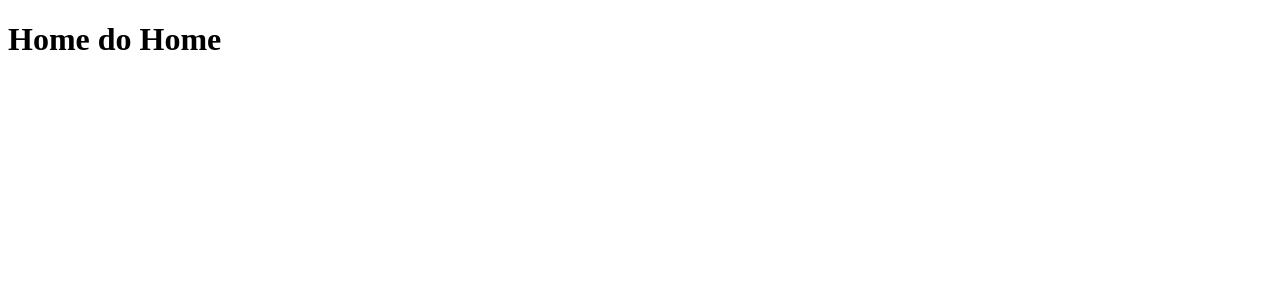
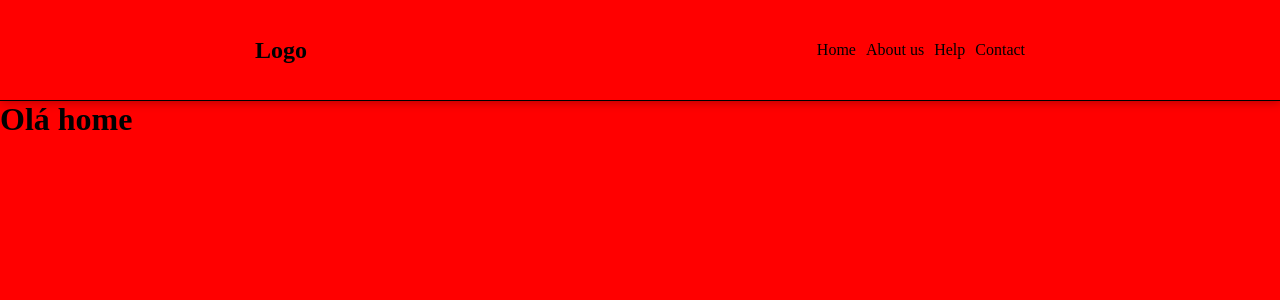
Before and after one commit to enzortorres/python, a Django app: page / in a window 1280 px wide. Shown: the top 300 px of the page. Run offline with Django 5.2, Linux system fonts and the light colour scheme.

Commit message:
studying globals, static, context and templates

```diff
--- /dev/null
+++ b/estudos/curso_udemy/django/base/global/base.html
@@ -0,0 +1,7 @@
+{% include "global/partials/head.html" %}
+{% load static %}
+
+<body>
+    <h1>{% block texto %} BASE {% endblock texto %}</h1>
+</body>
+</html>
--- /dev/null
+++ b/estudos/curso_udemy/django/base/global/partials/head.html
@@ -0,0 +1,54 @@
+{% load static %}
+
+<!DOCTYPE html>
+<html lang="en">
+<head>
+    <meta charset="UTF-8">
+    <meta name="viewport" content="width=device-width, initial-scale=1.0">
+    <link rel="stylesheet" href="{% static 'home/css/blue.css' %}">
+    <link rel="stylesheet" href="{% static 'global/css/red.css' %}">
+    <title>{{ title }}</title>
+</head>
+
+<style>
+    * {
+        margin: 0;
+        padding: 0;
+        list-style: none;
+    }
+
+    header {
+        width: 100%;
+        height: 100px;
+        border-bottom: 1px solid black;
+        box-shadow: 1px 1px 10px rgba(0, 0, 0, 0.3);
+    }
+
+    nav {
+        display: flex;
+        align-items: center;
+        justify-content: space-around;
+        width: 100%;
+        height: 100%;
+    }
+
+    nav > ul {
+        display: flex;
+        flex-direction: row;
+        gap: 10px;
+    }
+</style>
+
+<body>
+    <header>
+        <nav>
+            <h1>Logo</h1>
+            <ul>
+                <li>Home</li>
+                <li>About us</li>
+                <li>Help</li>
+                <li>Contact</li>
+            </ul>
+        </nav>
+    </header>
+</body>
--- /dev/null
+++ b/estudos/curso_udemy/django/base/static/global/css/red.css
@@ -0,0 +1,3 @@
+body {
+    background-color: red;
+}
--- /dev/null
+++ b/estudos/curso_udemy/django/home/static/home/css/blue.css
@@ -0,0 +1,3 @@
+body {
+    background-color: blue;
+}
--- a/estudos/curso_udemy/django/home/templates/home/index.html
+++ b/estudos/curso_udemy/django/home/templates/home/index.html
@@ -1,11 +1,5 @@
-<!DOCTYPE html>
-<html lang="en">
-<head>
-    <meta charset="UTF-8">
-    <meta name="viewport" content="width=device-width, initial-scale=1.0">
-    <title>Document</title>
-</head>
-<body>
-    <h1>Home do Home</h1>
-</body>
-</html>
+{% extends 'global/base.html' %}
+
+{% block texto %}
+{{ text }}
+{% endblock texto %}
--- a/estudos/curso_udemy/django/home/urls.py
+++ b/estudos/curso_udemy/django/home/urls.py
@@ -4,5 +4,5 @@ from . import views
 
 urlpatterns = [
     path('', views.home),
-    path('exemplo/', views.exemplo),
+    path('exemplo', views.exemplo),
 ]
--- a/estudos/curso_udemy/django/home/views.py
+++ b/estudos/curso_udemy/django/home/views.py
@@ -7,8 +7,20 @@ from django.shortcuts import render
 
 def home(request):
     print("home") # Pode fazer oque quiser dentro da função
-    return render(request, 'home/index.html')
+
+    context = {
+        'text': 'Olá home',
+        'title': 'Site home',
+    }
+
+    return render(request, 'home/index.html', context)
 
 def exemplo(request):
-    print("exemplo") # Pode fazer oque quiser dentro da função
-    return render(request, 'home/exemplo.html')
+    print("global") # Pode fazer oque quiser dentro da função
+
+    context = {
+        'text': 'Olá exemplo',
+        'title': 'Site exemplo',
+    }
+
+    return render(request, 'home/exemplo.html', context)
```
Also changed, not shown: estudos/curso_udemy/django/blog/templates/blog/exemplo.html (+3 -8 lines), estudos/curso_udemy/django/blog/templates/blog/index.html (+2 -7 lines), estudos/curso_udemy/django/home/templates/home/exemplo.html (+5 -11 lines), estudos/curso_udemy/django/project/settings.py (+6 -2 lines).
